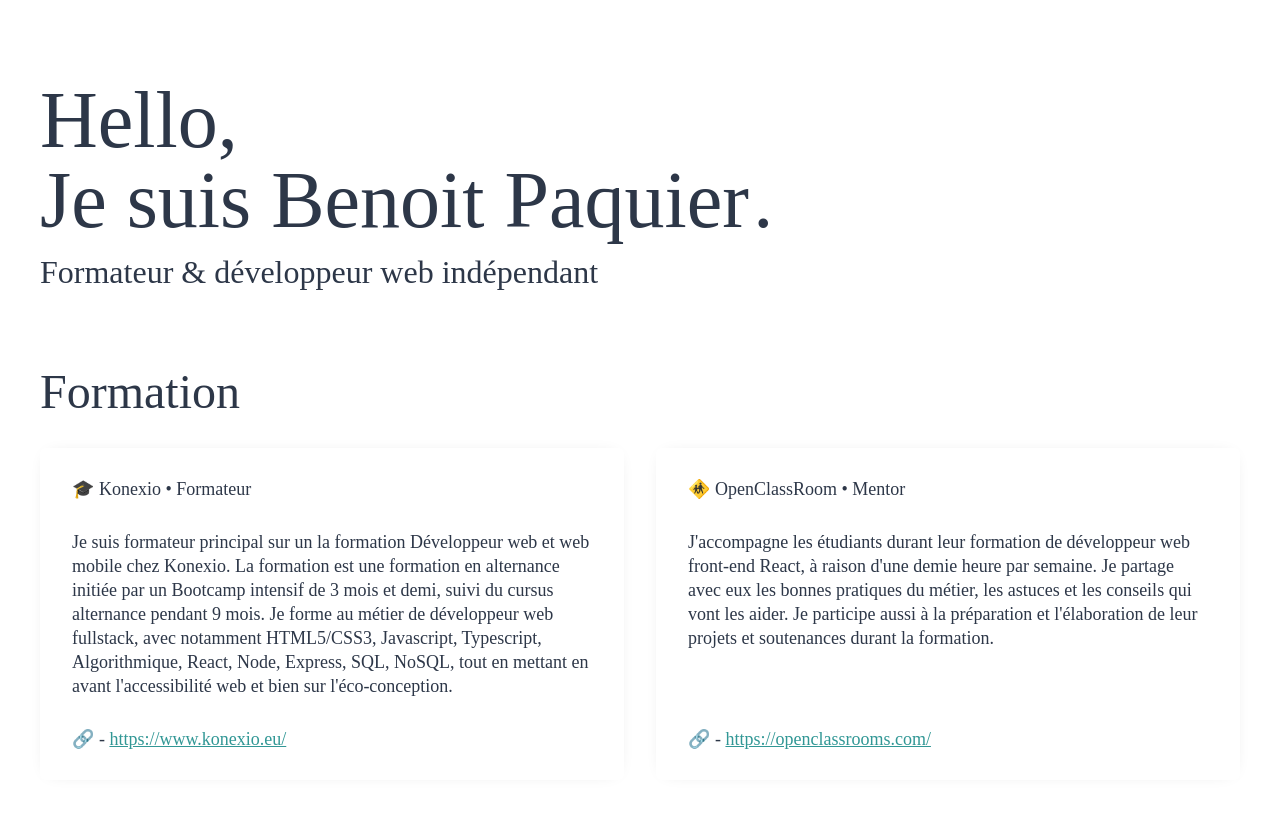
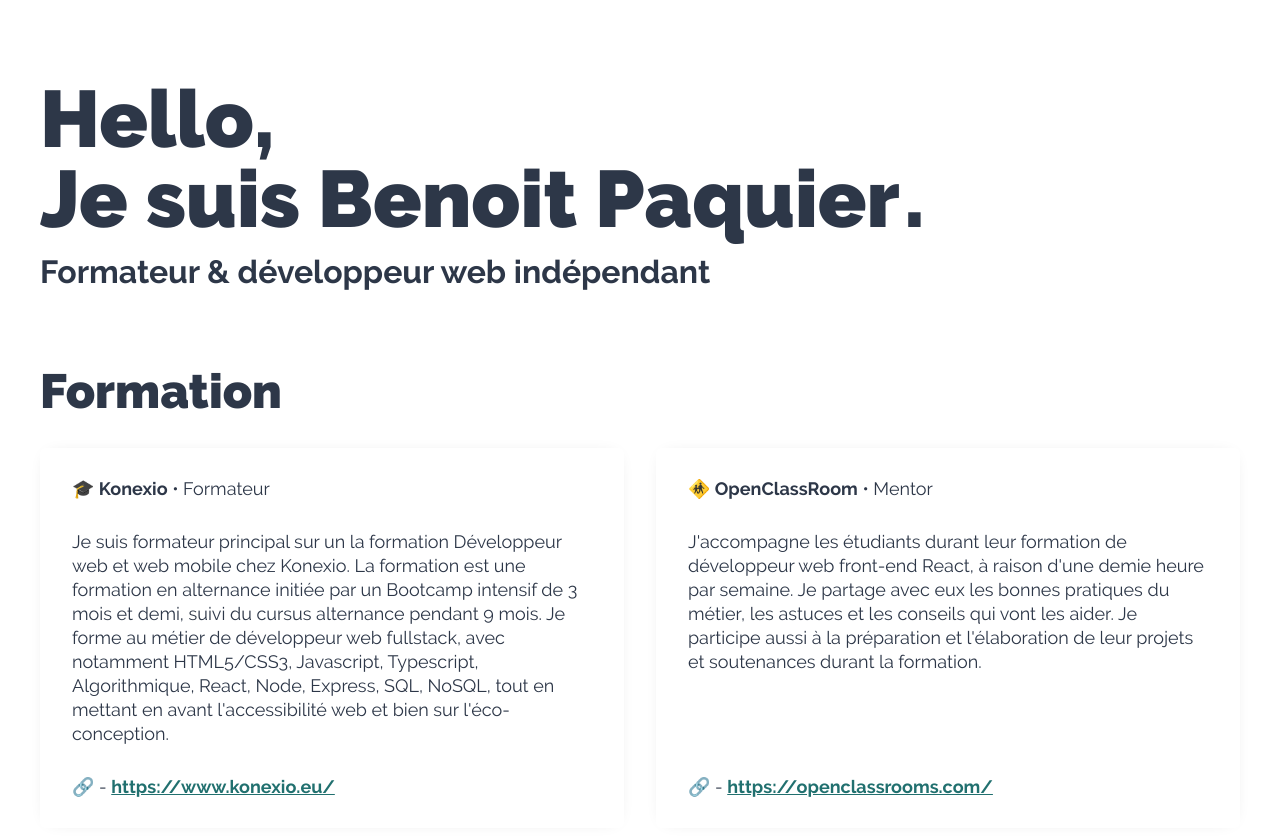
Before and after one commit to benpaquier/benoitpaquier.com, a Svelte app: page / in a window 1280 px wide. Built offline with nearby package versions, Linux system fonts and the light colour scheme.

Commit message:
Woff fonts

```diff
--- a/src/lib/Hero.svelte
+++ b/src/lib/Hero.svelte
@@ -7,7 +7,7 @@
 	<span class="greeting">Je suis{` `}</span>
 	<h1 class="greeting">Benoit Paquier</h1>
 	<span class="greeting">.</span>
-	<h4>Formateur & développeur web indépendant</h4>
+	<h2>Formateur & développeur web indépendant</h2>
 </Section>
 
 <style>
@@ -16,12 +16,12 @@
 	}
 
 	.greeting {
-		font-family: 'Raleway-Black';
+		font-family: 'Raleway-Black', sans-serif;
 		font-size: 5rem;
 	}
 
-	h4 {
-		font-family: 'Raleway-Bold';
+	h2 {
+		font-family: 'Raleway-Bold', sans-serif;
 		font-size: 2rem;
 		margin-top: 1rem;
 	}
@@ -37,7 +37,7 @@
 			font-size: 3rem;
 		}
 
-		h4 {
+		h2 {
 			font-size: 1.5rem;
 		}
 	}
--- a/src/lib/Teaching.svelte
+++ b/src/lib/Teaching.svelte
@@ -20,12 +20,12 @@
 </script>
 
 <Section>
-	<h2>Formation</h2>
+	<h3>Formation</h3>
 	<div class="grid">
 		{#each experiences as experience}
 			<article>
 				<div>
-					<h3>{experience.title}</h3>
+					<h4>{experience.title}</h4>
 					<span>• {experience.occupation}</span>
 					<p>{@html experience.description}</p>
 				</div>
@@ -36,8 +36,8 @@
 </Section>
 
 <style>
-	h2 {
-		font-family: 'Raleway-Black';
+	h3 {
+		font-family: 'Raleway-Black', sans-serif;
 		font-size: 3rem;
 		margin-bottom: 2rem;
 	}
@@ -57,8 +57,8 @@
 		justify-content: space-between;
 	}
 
-	h3 {
-		font-family: 'Raleway-Bold';
+	h4 {
+		font-family: 'Raleway-Bold', sans-serif;
 		display: inline;
 	}
 
@@ -69,7 +69,7 @@
 
 	a {
 		color: var(--teal);
-		font-family: 'Raleway-Bold';
+		font-family: 'Raleway-Bold', sans-serif;
 	}
 
 	@media (max-width: 992px) {
--- a/static/styles/global.css
+++ b/static/styles/global.css
@@ -1,20 +1,30 @@
 @font-face {
-  font-family: "Raleway-Regular", sans-serif;
-  src: url('../fonts/raleway-regular-webfont.woff2') format('woff2');
+  font-family: 'Raleway-Regular';
+  src: url('../fonts/raleway-regular-webfont.woff2') format('woff2'),
+       url('../fonts/raleway-regular-webfont.woff') format('woff');
+  font-weight: normal;
+  font-style: normal;
 }
 
 @font-face {
-  font-family: "Raleway-Bold", sans-serif;
-  src: url('../fonts/raleway-bold-webfont.woff2') format('woff2');
+  font-family: 'Raleway-Bold';
+  src: url('../fonts/raleway-bold-webfont.woff2') format('woff2'),
+       url('../fonts/raleway-bold-webfont.woff') format('woff');
+  font-weight: normal;
+  font-style: normal;
+
 }
 
 @font-face {
-  font-family: "Raleway-Black", sans-serif;
-  src: url('../fonts/raleway-black-webfont.woff2') format('woff2');
+  font-family: 'Raleway-Black';
+  src: url('../fonts/raleway-black-webfont.woff2') format('woff2'),
+       url('../fonts/raleway-black-webfont.woff') format('woff');
+  font-weight: normal;
+  font-style: normal;
 }
 
 body {
   font-size: 18px;
-  font-family: "Raleway-Regular";
+  font-family: "Raleway-Regular", sans-serif;
   color: var(--darkBlue);
 }
--- a/static/styles/variables.css
+++ b/static/styles/variables.css
@@ -1,4 +1,4 @@
 :root {
   --darkBlue: #2D3748;
-  --teal: #319795;
+  --teal: #21706f;
 }
```
Also changed, not shown: static/favicon.ico, static/favicon.png (deleted), static/fonts/Raleway-Black.ttf (added), static/fonts/Raleway-Bold.ttf (added), static/fonts/Raleway-Regular.ttf (added), static/fonts/raleway-black-webfont.woff (added), static/fonts/raleway-bold-webfont.woff (added), static/fonts/raleway-regular-webfont.woff (added).
